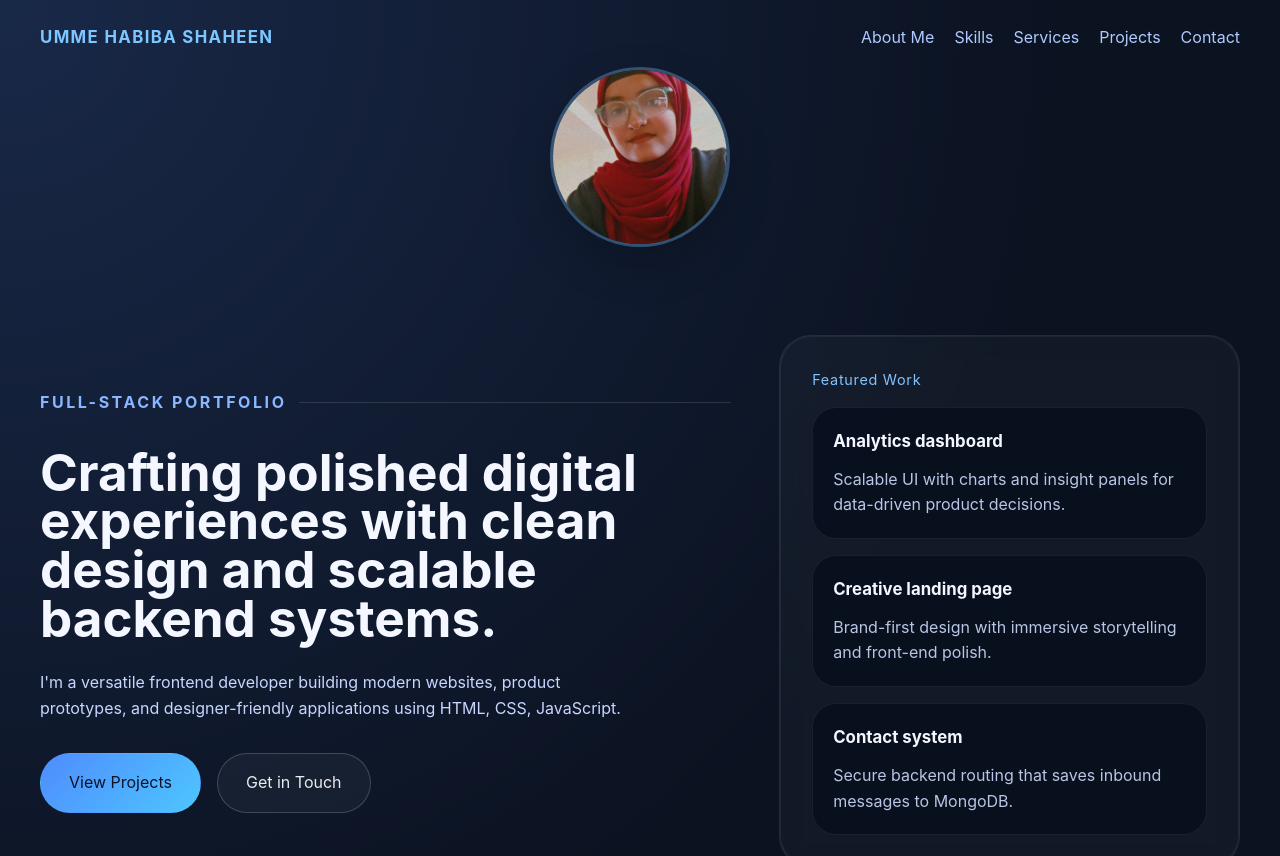
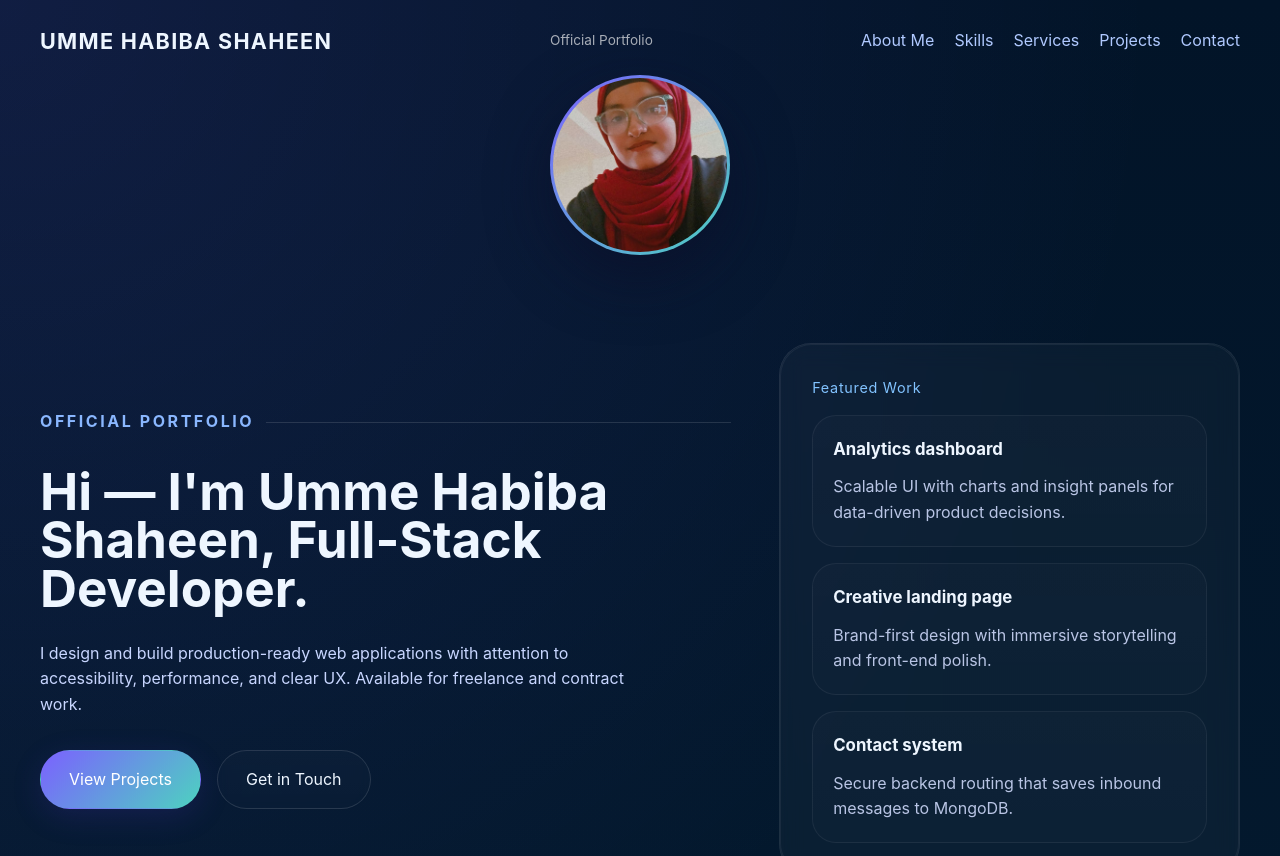
Before and after one commit to ummehabiba92516-tech/My-Portfolio-website, a website: page index.html in a window 1280 px wide. Shown: the top 856 px of the page. Drawn offline with Linux system fonts and the light colour scheme.

Commit message:
Updated portfolio website

```diff
--- a/index.html
+++ b/index.html
@@ -3,7 +3,8 @@
 <head>
   <meta charset="UTF-8" />
   <meta name="viewport" content="width=device-width, initial-scale=1.0" />
-  <title>My Portfolio Portfolio</title>
+  <title>Umme Habiba Shaheen — Official Portfolio</title>
+  <meta name="description" content="Official portfolio of Umme Habiba Shaheen — Full-Stack Developer. Design, build, and deploy modern web applications." />
   <link rel="stylesheet" href="style/style.css" />
 </head>
 <body>
@@ -12,6 +13,7 @@
     <header class="site-header">
       <nav>
         <a href="index.html" class="brand">Umme Habiba Shaheen</a>
+        <span style="font-size:0.85rem;color:rgba(255,255,255,0.65);margin-left:0.6rem;">Official Portfolio</span>
         <div class="nav-links">
           <a href="#about">About Me</a>
           <a href="#skills">Skills</a>
@@ -27,9 +29,9 @@
 
     <section class="hero">
       <div class="hero-copy">
-        <span class="section-title">Full-Stack Portfolio</span>
-        <h1>Crafting polished digital experiences with clean design and scalable backend systems.</h1>
-        <p>I'm a versatile frontend developer building modern websites, product prototypes, and designer-friendly applications using HTML, CSS, JavaScript.</p>
+        <span class="section-title">Official Portfolio</span>
+        <h1>Hi — I'm Umme Habiba Shaheen, Full-Stack Developer.</h1>
+        <p>I design and build production-ready web applications with attention to accessibility, performance, and clear UX. Available for freelance and contract work.</p>
         <div class="hero-actions">
           <a class="btn-primary" href="#projects">View Projects</a>
           <a class="btn-secondary" href="#contact">Get in Touch</a>
@@ -188,7 +190,7 @@
     </section>
 
     <footer>
-      <p>© 2026 Your Name. Built with a modern full-stack approach.</p>
+      <p>© 2026 Umme Habiba Shaheen. All rights reserved.</p>
     </footer>
   </div>
   <script src="javascript/main.js"></script>
--- a/style/style.css
+++ b/style/style.css
@@ -1,8 +1,17 @@
 /* Modern portfolio styles */
 :root {
+  --bg: #021428;
+  --bg-2: #072840;
+  --surface: rgba(255,255,255,0.03);
+  --muted: #b9c5e5;
+  --text: #eef6ff;
+  --accent-1: #7b61ff; /* purple */
+  --accent-2: #4dd2c0; /* teal */
+  --accent-grad: linear-gradient(135deg, var(--accent-1), var(--accent-2));
+  --glass: rgba(255,255,255,0.04);
   color-scheme: dark;
-  color: #e9ecef;
-  background: #0b1220;
+  color: var(--text);
+  background: var(--bg);
   font-family: Inter, ui-sans-serif, system-ui, sans-serif;
   font-synthesis: none;
   text-rendering: optimizeLegibility;
@@ -19,15 +28,15 @@ html, body {
 }
 
 body {
-  background: radial-gradient(circle at top left, rgba(88, 143, 255, 0.18), transparent 26%),
-              radial-gradient(circle at bottom right, rgba(96, 229, 255, 0.14), transparent 30%),
-              #0b1220;
-  color: #f4f7ff;
+  background: radial-gradient(circle at top left, rgba(123,97,255,0.12), transparent 28%),
+              radial-gradient(circle at bottom right, rgba(77,210,192,0.10), transparent 32%),
+              linear-gradient(180deg, var(--bg) 0%, var(--bg-2) 100%);
+  color: var(--text);
   line-height: 1.6;
 }
 
 a {
-  color: #7cc7ff;
+  color: var(--accent-2);
   text-decoration: none;
 }
 
@@ -65,8 +74,11 @@ header.site-header {
   aspect-ratio: 1 / 1;
   object-fit: cover;
   border-radius: 50%;
-  border: 3px solid rgba(124, 199, 255, 0.32);
-  box-shadow: 0 18px 45px rgba(0, 0, 0, 0.2);
+  border: 3px solid transparent;
+  background-image: linear-gradient(180deg, rgba(0,0,0,0), rgba(0,0,0,0)), var(--accent-grad);
+  background-origin: border-box;
+  background-clip: padding-box, border-box;
+  box-shadow: 0 22px 60px rgba(11,14,40,0.6);
 }
 
 nav {
@@ -77,10 +89,11 @@ nav {
 }
 
 nav .brand {
-  font-size: 1.05rem;
+  font-size: 1.35rem;
   font-weight: 700;
-  letter-spacing: 0.08em;
+  letter-spacing: 0.06em;
   text-transform: uppercase;
+  color: var(--text);
 }
 
 nav .nav-links {
@@ -129,14 +142,16 @@ nav .nav-links {
 }
 
 .btn-primary {
-  background: linear-gradient(135deg, #4f8cff, #4dc6ff);
-  color: #0d1328;
+  background: var(--accent-grad);
+  color: white;
+  box-shadow: 0 8px 30px rgba(75,50,200,0.18);
 }
 
 .btn-secondary {
-  color: #e9ecef;
-  border-color: rgba(255,255,255,0.18);
-  background: rgba(255,255,255,0.04);
+  color: var(--text);
+  border-color: rgba(255,255,255,0.12);
+  background: linear-gradient(180deg, rgba(255,255,255,0.02), rgba(255,255,255,0.01));
+  backdrop-filter: blur(6px);
 }
 
 .btn-primary:hover, .btn-secondary:hover {
@@ -177,10 +192,16 @@ nav .nav-links {
 }
 
 .card-slab {
-  background: rgba(8, 15, 28, 0.86);
+  background: linear-gradient(180deg, rgba(255,255,255,0.02), rgba(255,255,255,0.01));
   border-radius: 1.5rem;
   padding: 1.25rem;
-  border: 1px solid rgba(255, 255, 255, 0.07);
+  border: 1px solid rgba(255, 255, 255, 0.06);
+  transition: transform 0.25s ease, box-shadow 0.25s ease;
+}
+
+.card-slab:hover {
+  transform: translateY(-6px);
+  box-shadow: 0 18px 40px rgba(13,18,40,0.6), 0 6px 20px rgba(123,97,255,0.06);
 }
 
 .card-slab h3 {
@@ -236,8 +257,8 @@ nav .nav-links {
 }
 
 .stat-card {
-  background: rgba(91, 120, 227, 0.12);
-  border: 1px solid rgba(255,255,255,0.08);
+  background: linear-gradient(180deg, rgba(123,97,255,0.07), rgba(77,210,192,0.04));
+  border: 1px solid rgba(255,255,255,0.04);
   border-radius: 1.5rem;
   padding: 1.5rem;
 }
@@ -256,11 +277,17 @@ nav .nav-links {
   position: relative;
   padding: 1.75rem;
   border-radius: 1.75rem;
-  background: linear-gradient(180deg, rgba(22, 34, 64, 0.92), rgba(12, 16, 32, 0.98));
-  border: 1px solid rgba(255,255,255,0.08);
+  background: linear-gradient(180deg, rgba(10,14,28,0.9), rgba(6,9,20,0.95));
+  border: 1px solid rgba(255,255,255,0.06);
   display: flex;
   flex-direction: column;
   gap: 1rem;
+  transition: transform 0.25s ease, box-shadow 0.25s ease;
+}
+
+.project-card:hover {
+  transform: translateY(-8px);
+  box-shadow: 0 30px 60px rgba(3,8,20,0.6), 0 8px 30px rgba(123,97,255,0.06);
 }
 
 .project-card h3 {
@@ -396,7 +423,7 @@ textarea {
 footer {
   padding: 2rem 0 3rem;
   text-align: center;
-  color: #8e9bbf;
+  color: #9fb5d9;
 }
 
 @media (max-width: 960px) {
```
